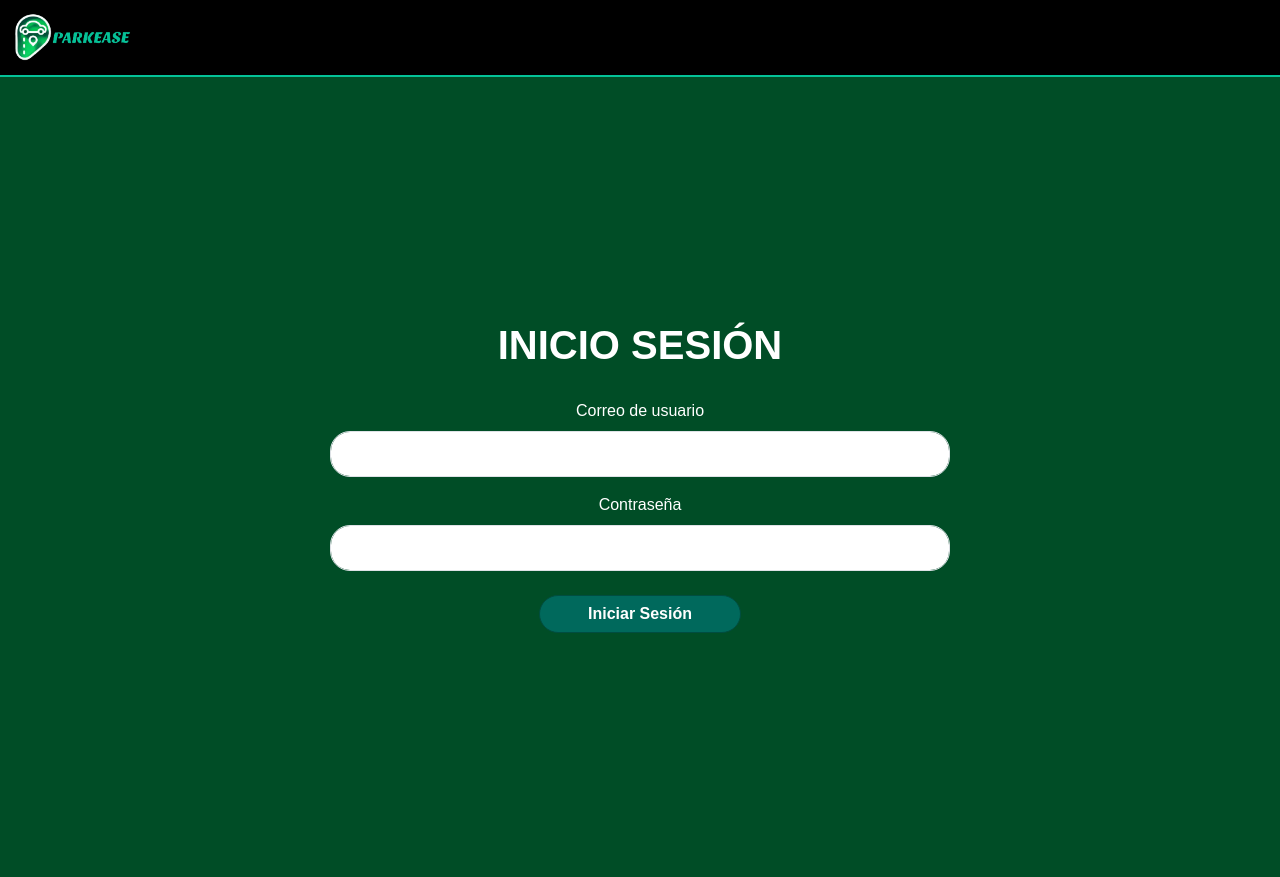
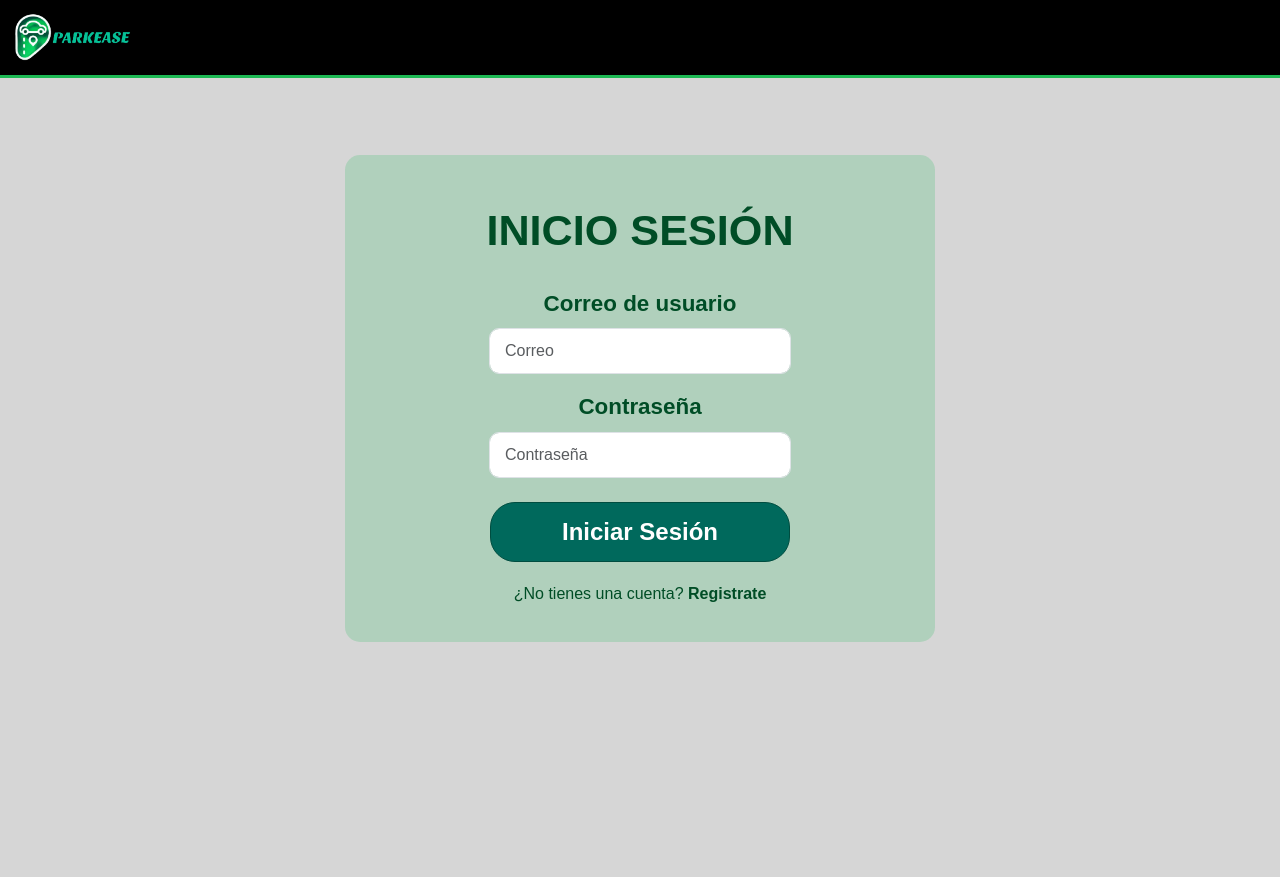
Before and after one commit to XavierClase/parkease, a Flask app: page /login in a window 1280 px wide. After the commit the page ends 642 px from the top, so only its background shows below. Run offline with Flask 3, Linux system fonts and the light colour scheme; some libraries are stand-ins or nearby versions.

Commit message:
frontend acabado

```diff
--- a/app/routes.py
+++ b/app/routes.py
@@ -1,4 +1,4 @@
-from flask import Flask, request, make_response, redirect, render_template, session, flash, g, jsonify, url_for
+from flask import Flask, request, make_response, redirect, render_template, session, g, flash, jsonify, url_for
 from app.forms import LoginForm
 from werkzeug.security import generate_password_hash, check_password_hash
 from .models import User, Vehiculo, ParkingInferior, ParkingSuperior, ParkingLog
@@ -451,7 +451,7 @@ def register_routes(app):
     def logout():
         session.clear()
         flash("Sesión cerrada correctamente.")
-        return redirect('/')
+        return redirect('/login')
 
     # Ruta de sesión activa
     @app.route('/home')
--- a/app/static/css/style.css
+++ b/app/static/css/style.css
@@ -1,6 +1,6 @@
 body {
-    background-color: #004d26;
-    color: #fff;
+    background-color: #d6d6d6;
+    color: #004d26;
     font-family: 'Arial', sans-serif;
     text-align: center;
     padding: 0;
@@ -41,42 +52,111 @@ body {
 }
 
 .btn-custom:hover {
-    background-color: #1db954;
+    background-color: #00332e;
     color: #fff;
 }
 
-/* Estilos específicos para la vista de registro */
-.register-container {
-    margin: 0 auto;
-    justify-content: space-around;
-    padding: 20px;
+
+.btn-custom-iniciar {
+    font-size: 1rem;
+    padding: 0.5rem 1.5rem;
+    background-color: #004d26;
+    color: #fff;
+    border-radius: 0.5rem;
+    font-weight: bold;
+    transition: all 0.3s ease;
 }
 
-.register-container h1 {
-    font-size: 2.5rem;
+
+.prelogin-container{
+    height: 75vh;
+    width: 100%;
+    display: flex;
+    align-items: center;
+    justify-content: center;
+}
+.prelogin{
+    height: 75%;
+    width: 70%;
+    display: flex;
+    flex-direction: column;
+    justify-content: center;
+    align-items: center;
+    background-color: rgb(29, 185, 84, 0.2);
+    border-radius: 20px;
+}
+
+/* LOGIN */
+
+.login{
+    padding: 50px;
+    border-radius: 15px;
+    background-color: rgb(29, 185, 84, 0.2);
+}
+.login label {
+    font-weight: bold;
+    font-size: 1.4rem;
+}
+
+.login p{
+    margin-top: 20px;
+}
+
+.login a{
+    color: #004d26;
+    text-decoration: none;
+    font-weight: bold;
+}
+
+.login a:hover{
+    color: #00332e;
+    text-decoration: underline;
+}
+
+
+/*Formularios de registro */
+.register-container {
+    justify-content: space-around;
+    padding: 50px;
+}
+
+
+.register-container h1{
+    margin-top: 30px;
+    font-size: 2.7rem;
     font-weight: bold;
     margin-bottom: 30px;
 }
 
-.register-container h3 {
-    font-size: 1.5rem;
+.register-container h3{
+    font-size: 2rem;
+    font-weight: bold;
     margin-bottom: 15px;
     border-bottom: 2px solid white;
     display: inline-block;
     padding-bottom: 5px;
 }
 
-/* Formularios de registro */
+.register-container form {
+    margin-left: 10%;
+    margin-right: 10%;
+}
+
 .register-container .form-control {
-    border-radius: 20px;
+    border-radius: 10px;
     padding: 10px 15px;
+    width: 80%;
+    margin-left: 10%;
 }
 
 .register-container .btn-success {
-    border-radius: 20px;
+    width: 300px;
+    height: 60px;
+    border-radius: 25px;
     font-weight: bold;
     background-color: #00695c;
     border-color: #004d40;
+    font-size: 1.5rem;
 }
 
 .register-container .btn-success:hover {
@@ -84,13 +164,51 @@ body {
     border-color: #00332e;
 }
 
+.register-container p{
+    margin-top: 20px;
+}
+
+.register-container a{
+    color: #004d26;
+    text-decoration: none;
+    font-weight: bold;
+}
+
+.register-container a:hover{
+    color: #00332e;
+    text-decoration: underline;
+}
+
+.register-container .login{
+    padding: 20px;
+    padding-left: 5%;
+    padding-right: 5%;
+}
+
 /* Perfil */
+
 .perfil-container{
     margin: 0;
-    margin-right: 5%;
+
+}
+.perfil-container .user-mail{
+    font-size: 1.5rem;
+    font-weight: bold;
+    margin-bottom: 30px;
+}
+.perfil-container .btn-perfil{
+
+    padding: 10px;
+    color: #ffffff;
+}
+.perfil-container .btn-perfil:hover{
+    color: #ffffff;
+    text-decoration: none;
 }
 .perfil-container .row{
     margin-top: 3em;
+    display: flex;
+    justify-content: space-around;
 }
 
 .perfil-container .row img{
@@ -126,17 +252,52 @@ body {
 }
 
 .datos-user .vehiculo{
-    color: #1db954;
+    color: #00332e;
+    font-weight: bold;
+    font-size: 1.1rem;
 }
 .datos-user .mb-3{
     margin-left: 5%;
+}
+
+.btn-delete{
+    font-size: 1.2rem;
+    padding: 10px;
+    border: 1px solid #00332e;
+    background-color: transparent;
+    border-radius: 0.5rem;
+    font-weight: bold;
+    transition: all 0.2s ease;
+    color: #00332e;
+    text-decoration: none;
+}
+
+.btn-delete:hover{
+    background-color: #ff0000;
+    color: #fff;
+    border: none;
+}
+
+
+/* Editar Vehiculo */
+.vehicle-edit-container{
+    height: 70vh;
+}
+
+.vehicle-edit-container h2{
+    margin-bottom: 15px;
+}
+
+.vehicle-form a:hover{
+    color: #fff!important;
+    text-decoration: none !important;
 }
 
 
 /*HEADER*/
 header{
     background-color: black;
-    border-bottom: 2px solid #04C298;
+    border-bottom: 3px solid #1db954;
 }
 
 /*INFO*/
--- a/app/templates/home.html
+++ b/app/templates/home.html
@@ -13,7 +13,7 @@ Bienvenido - ParkEase
             <div class="card">
                 <img src="{{ url_for('static', filename='images/parking.png') }}" class="card-img-top" alt="Parking Superior">
                 <div class="card-body">
-                    <a href="{{ url_for('parksup') }}" class="btn btn-outline-primary btn-sm">Ver disponibilidad de plazas</a>
+                    <a href="{{ url_for('parksup') }}" class="btn btn-perfil btn-sm">Ver disponibilidad de plazas</a>
                 </div>
             </div>
         </div>
@@ -23,7 +23,7 @@ Bienvenido - ParkEase
             <div class="card">
                 <img src="{{ url_for('static', filename='images/parking.png') }}" class="card-img-top" alt="Parking Inferior">
                 <div class="card-body">
-                    <a href="{{ url_for('parkinf') }}" class="btn btn-outline-primary btn-sm">Ver disponibilidad de plazas</a>
+                    <a href="{{ url_for('parkinf') }}" class="btn btn-perfil btn-sm">Ver disponibilidad de plazas</a>
                 </div>
             </div>
         </div>
--- a/app/templates/info.html
+++ b/app/templates/info.html
@@ -21,7 +21,7 @@
             </div>
 
             <div class="col-9 d-flex flex-column align-items-end text-light about-text">
-                <h1 class="fw-bold text-white mb-4">SOBRE NOSOTROS</h1>
+                <h1 class="fw-bold mb-4">SOBRE NOSOTROS</h1>
                 <p class="text-center">
                     En <span class="text-resaltado fw-bold">PARKEASE</span>, transformamos la experiencia de estacionamiento en los parkings.
                     Nos especializamos en la gestión <span class="text-resaltado fw-bold">EFICIENTE</span> de la ocupación de aparcamientos, brindándote herramientas inteligentes
--- a/app/templates/login.html
+++ b/app/templates/login.html
@@ -5,22 +5,23 @@ Iniciar Sesión - ParkEase
 {% endblock %}
 
 {% block content %}
-<div class="register-container d-flex justify-content-center align-items-center" style="min-height: 100vh;">
-    <div class="col-md-6">
+<div class="register-container d-flex justify-content-center align-items-center" style="min-height: 80vh;">
+    <div class="col-md-6 login">
         <h1 class="text-center">INICIO SESIÓN</h1>
         <form method="POST" action="{{ url_for('login') }}">
             <div class="row">
                 <div>
                     <div class="mb-3">
                         <label for="username" class="form-label">Correo de usuario</label>
-                        <input type="text" class="form-control" id="username" name="username" required>
+                        <input type="text" class="form-control" id="username" name="username" placeholder="Correo" required>
                     </div>
                     <div class="mb-3">
                         <label for="password" class="form-label">Contraseña</label>
-                        <input type="password" class="form-control" id="password" name="password" required>
+                        <input type="password" class="form-control" id="password" name="password" placeholder="Contraseña">
                     </div>
                     <div class="text-center mt-4">
                         <button type="submit" class="btn btn-success px-5">Iniciar Sesión</button>
+                        <p>¿No tienes una cuenta? <a href="/register">Registrate</a></p>
                     </div>
                 </div>
             </div>
```
Also changed, not shown: other parts of app/static/css/style.css (+62 -16 lines), app/templates/create_vehicle.html (+4 -4 lines), app/templates/edit_vehicle.html (+6 -5 lines), app/templates/prelogin.html (+9 -7 lines), app/templates/profile.html (+11 -6 lines), app/templates/register.html (+9 -4 lines).
